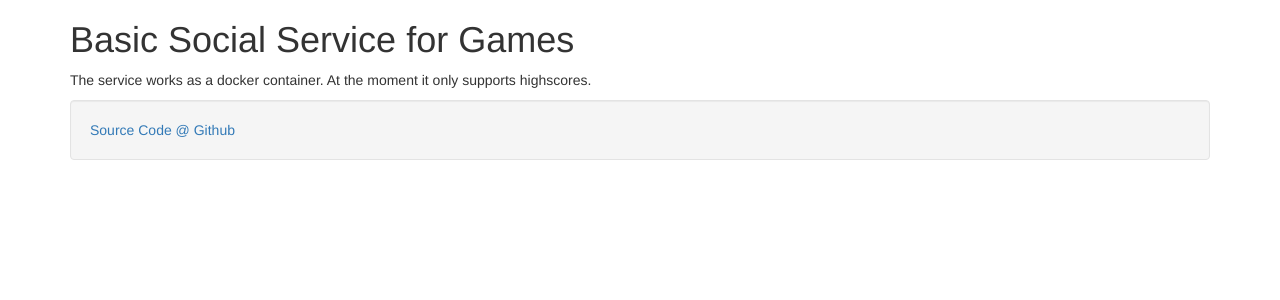
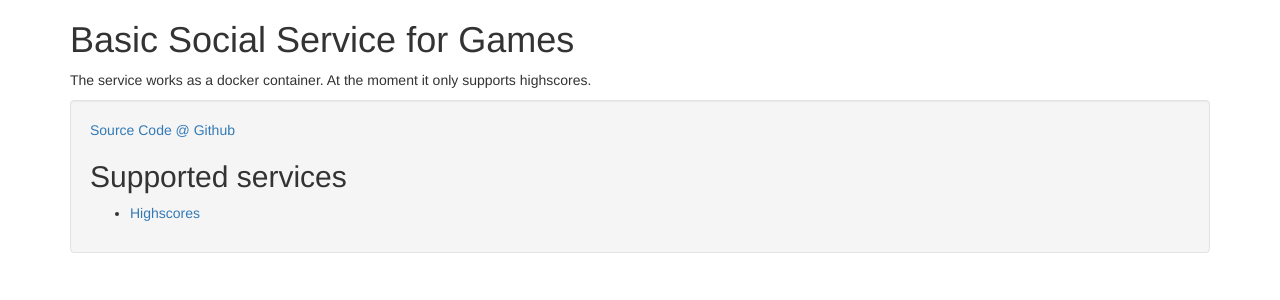
Before and after one commit to local-minimum/UnitySocial, a Flask app: page / in a window 1280 px wide. Shown: the top 300 px of the page. Run offline with Flask 2, Linux system fonts and the light colour scheme; some libraries are stand-ins or nearby versions.

Commit message:
Extending about with some more info

```diff
--- a/templates/about.html
+++ b/templates/about.html
@@ -13,6 +13,11 @@
         The service works as a docker container. At the moment it only supports highscores.
       </p>
       <div class="well"><a href="https://github.com/local-minimum/UnitySocial">Source Code @ Github</a>
+
+      <h2>Supported services</h2>
+      <ul>
+        <li><a href="./highscore">Highscores</a></li>
+      </ul>
     </div>
   </body>
 </html>
```
